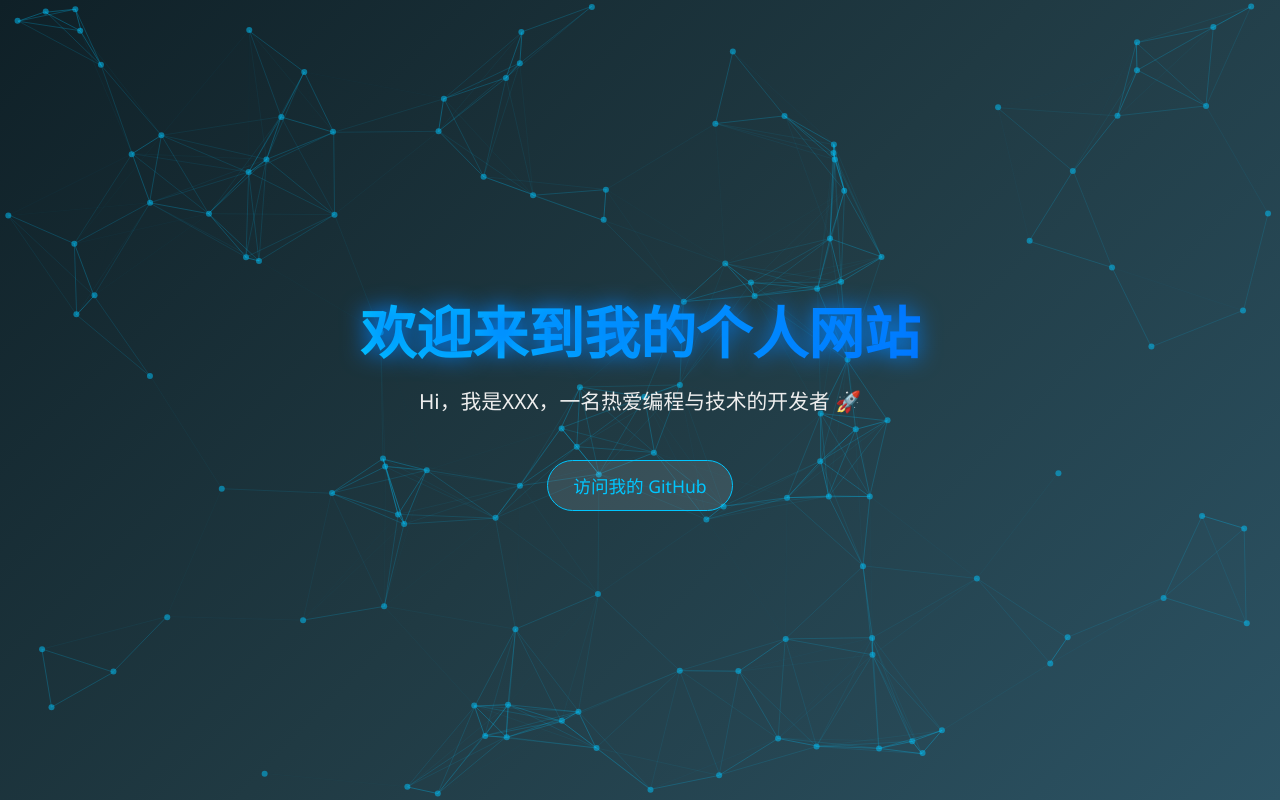
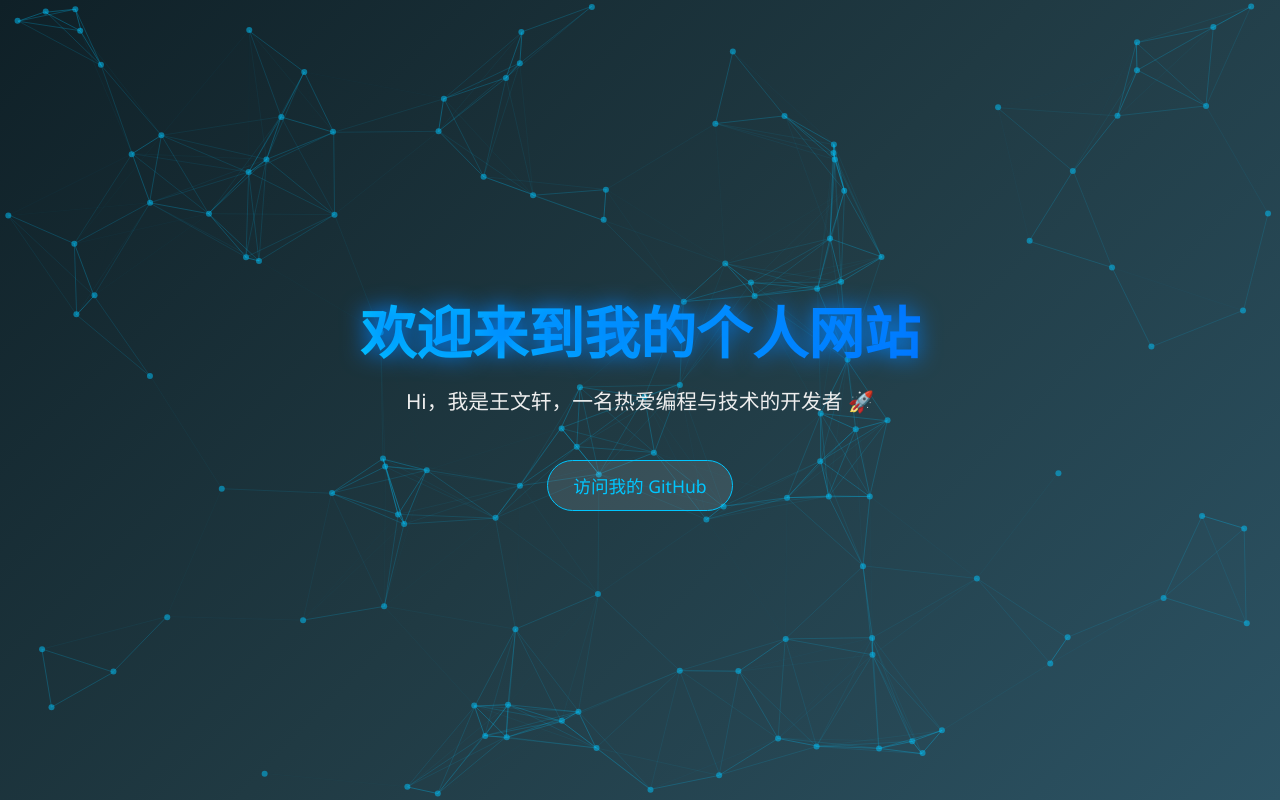
Before and after one commit to kingwenxuan/xuan.github.io, a plain HTML site: page index.html in a window 1280 px wide. Drawn offline with nearby package versions, Linux system fonts and the light colour scheme.

Commit message:
Update index.html

```diff
--- a/index.html
+++ b/index.html
@@ -93,7 +93,7 @@
 
   <div class="container">
     <h1>欢迎来到我的个人网站</h1>
-    <p>Hi，我是XXX，一名热爱编程与技术的开发者 🚀</p>
+    <p>Hi，我是王文轩，一名热爱编程与技术的开发者 🚀</p>
     <a href="https://github.com/你的GitHub用户名" target="_blank" class="btn">访问我的 GitHub</a>
   </div>
 
```
